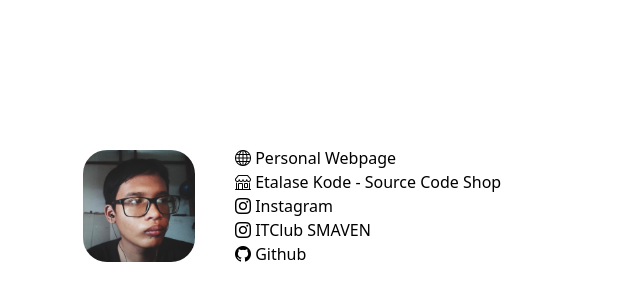
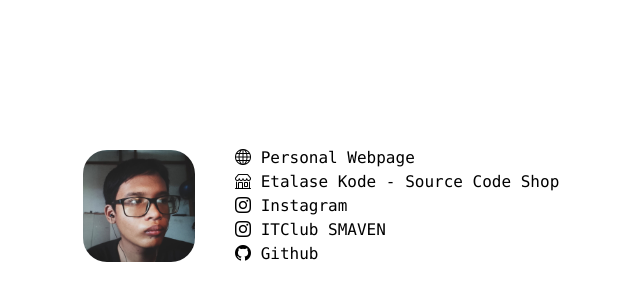
Before and after one commit to tera3xbyte/links, a website: page index.html in a window 1280 px wide. Shown: the part 194-494 px from the top of the page, without its empty margins (425-1065 px from the left). Drawn offline with nearby package versions, Linux system fonts and the light colour scheme.

Commit message:
change font style

```diff
--- a/index.html
+++ b/index.html
@@ -10,7 +10,7 @@
 <body>
 	<div class="h-screen w-screen grid md:grid-cols-2  sm:grid-cols-1 items-center gap-10">
 		<img src="./profile.jpg" alt="profile picture" rel="preload" class="sm:w-28 w-36 rounded-3xl justify-self-center md:justify-self-end ">
-		<ul class=" self-center md:justify-self-start justify-self-center">
+		<ul class=" self-center md:justify-self-start justify-self-center font-mono">
 			<li>
 				<i class="bi bi-globe"> </i>
 				<a href="https://tera3xbyte.github.io">Personal Webpage</a>
```
Also changed, not shown: styles.css.
